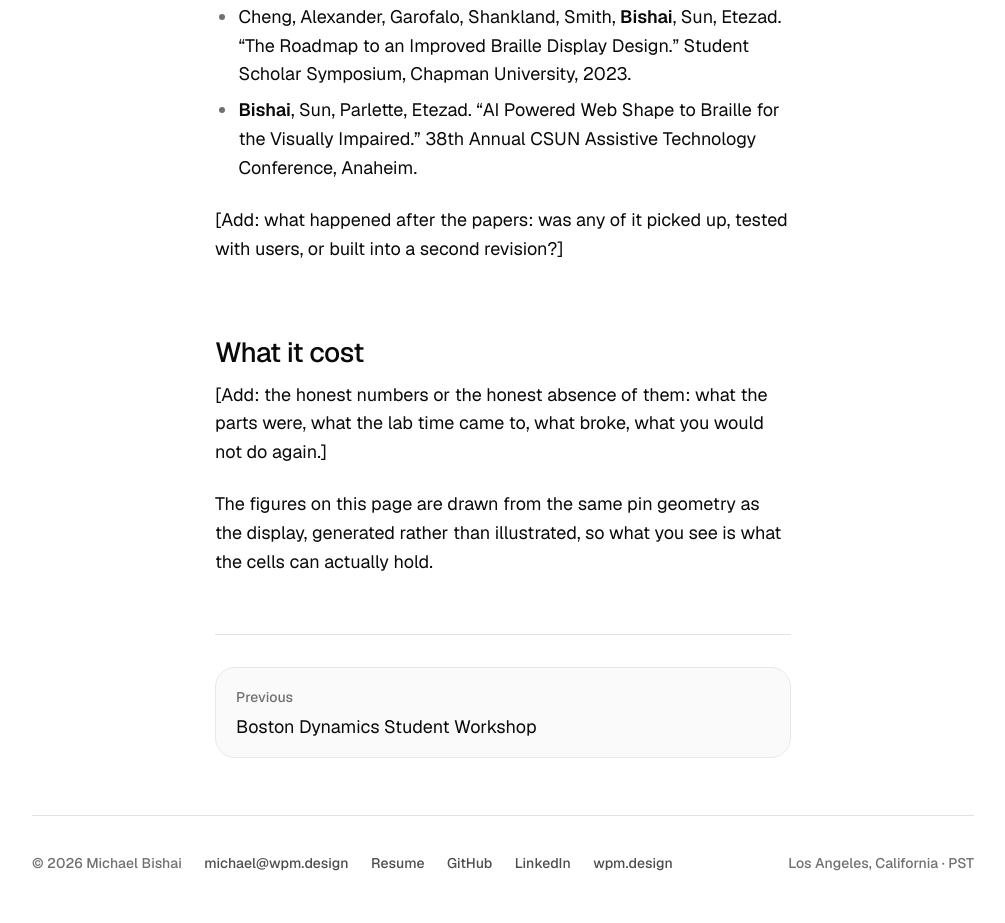
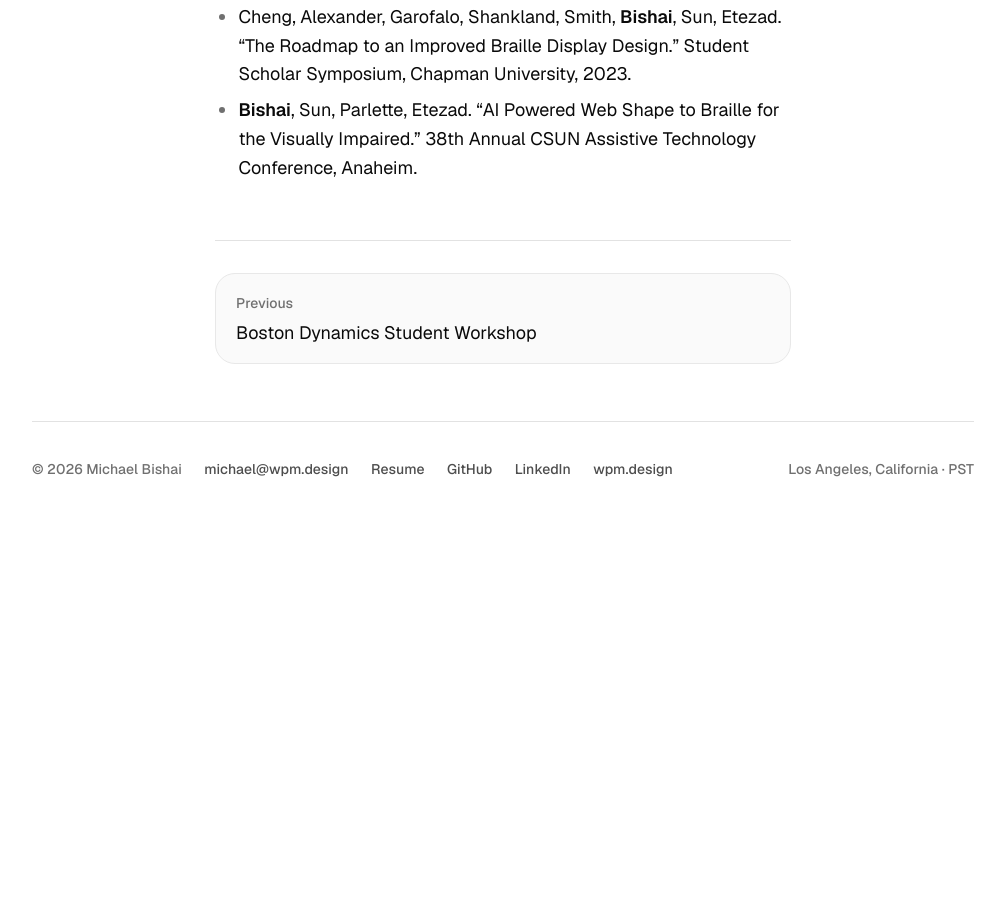
Before and after one commit to cdnmonitor/cdnmonitor.github.io, an Astro site: page /projects/pixel-art-braille-display in a window 1280 px wide. Shown: the part 2398-3321 px from the top of the page, without its empty margins (137-1142 px from the left). After the commit the page ends 2927 px from the top, so only its background shows below. Built offline with nearby package versions, Linux system fonts and the light colour scheme; Astro itself is replaced by a stand-in of ours; some packages are replaced by stand-ins of ours.

Commit message:
Drop the braille placeholders and cost section

```diff
--- a/src/content/projects/pixel-art-braille-display.md
+++ b/src/content/projects/pixel-art-braille-display.md
@@ -53,15 +53,3 @@ Two papers came out of the work:
   Chapman University, 2023.
 - **Bishai**, Sun, Parlette, Etezad. “AI Powered Web Shape to Braille for the
   Visually Impaired.” 38th Annual CSUN Assistive Technology Conference, Anaheim.
-
-[Add: what happened after the papers: was any of it picked up, tested with
-users, or built into a second revision?]
-
-## What it cost
-
-[Add: the honest numbers or the honest absence of them: what the parts were,
-what the lab time came to, what broke, what you would not do again.]
-
-The figures on this page are drawn from the same pin geometry as the display,
-generated rather than illustrated, so what you see is what the cells can
-actually hold.
```
